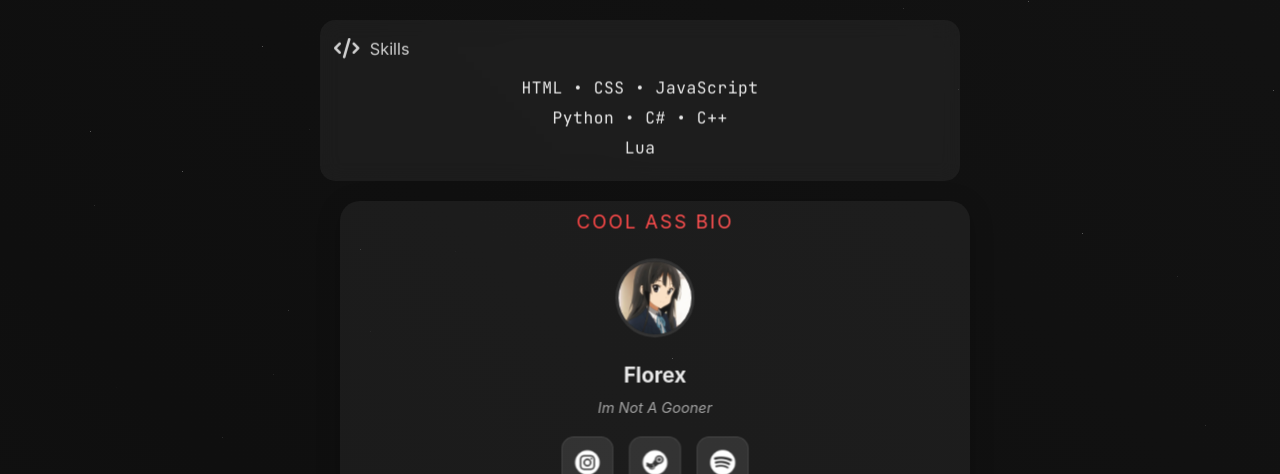
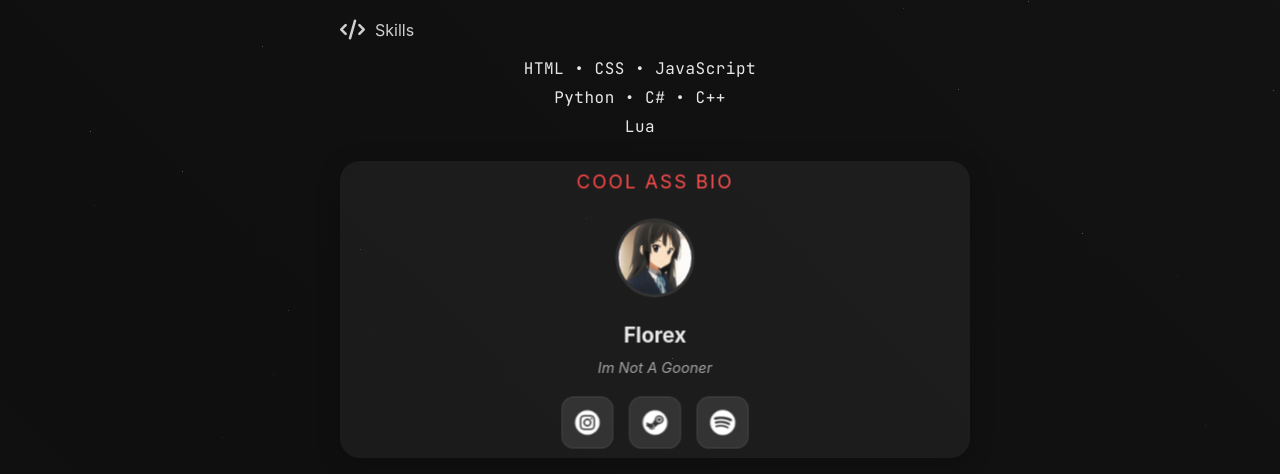
Before and after one commit to Florex0Real/florex0real.github.io, a PHP site: page / in a window 1280 px wide. Shown: the top 474 px of the page. Run offline with PHP 8.4, Linux system fonts and the light colour scheme.

Commit message:
NİYE OLMUYO AMK
İMDAT

```diff
--- a/style.css
+++ b/style.css
@@ -535,18 +535,7 @@ h1 {
     width: 100%;
     position: relative;
     margin-bottom: 20px;
-    background: rgba(255, 255, 255, 0.05);
-    border-radius: 15px;
-    padding: 20px;
-    backdrop-filter: blur(10px);
-    transform-style: preserve-3d;
-    perspective: 1000px;
-    will-change: transform;
-    transition: all 0.3s ease;
-}
-
-.skills-panel > * {
-    transform: translateZ(20px);
+    text-align: center;
 }
 
 .skills-grid {
@@ -716,4 +705,8 @@ h1 {
     .bio-text {
         font-size: 14px;
     }
+
+    .skills-panel {
+        margin-top: 20px;
+    }
 }
```
